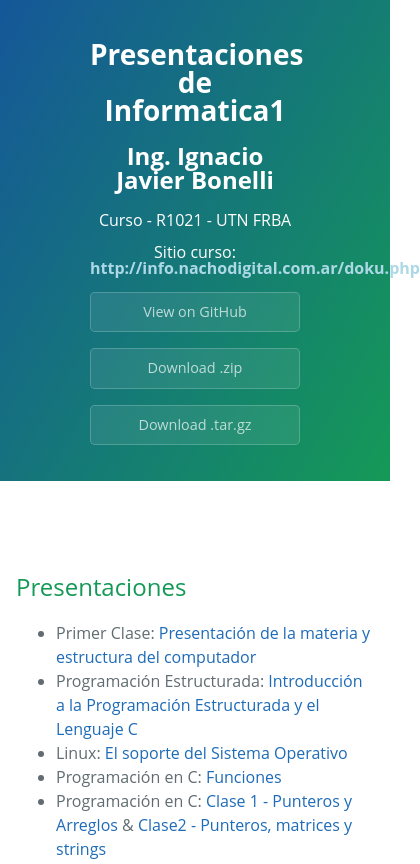
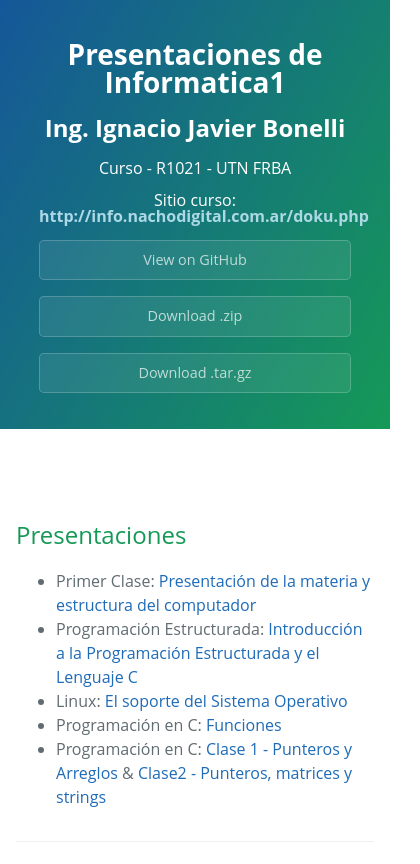
Before and after one commit to ibonelli/info1_presentations, a website: page index.html in a window 390 px wide. Shown: the top 864 px of the page, 420 px wide, since content can reach past the window. Drawn offline with Linux system fonts and the light colour scheme.

Commit message:
Arreglando para que se vea bien responsivamente

```diff
--- a/index.html
+++ b/index.html
@@ -9,7 +9,7 @@
     <link rel="stylesheet" type="text/css" href="stylesheets/github-light.css" media="screen">
   </head>
   <body>
-     <section class="page-header" style="padding: 40px 90px 20px;">
+     <section class="page-header" style="padding: 40px 10% 20px;">
        <h1 class="project-name">Presentaciones de Informatica1</h1>
        <h2>Ing. Ignacio Javier Bonelli</h2>
        <p>Curso - R1021 - UTN FRBA</p>
```
